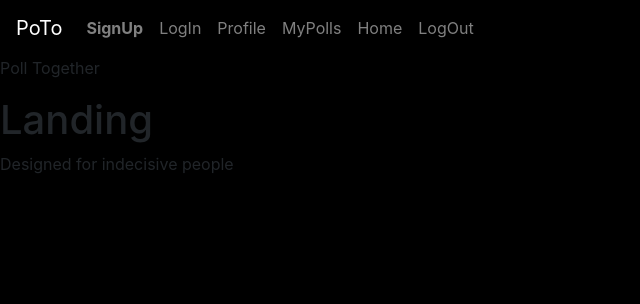
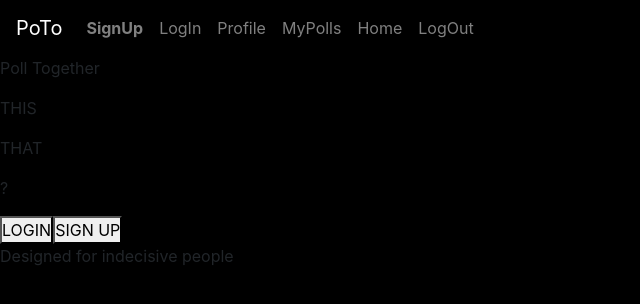
Before and after one commit to JacobRishe/Poto, a React (Create React App) app: page / in a window 1280 px wide. Shown: the top 304 px of the page, without its empty margins (0-640 px from the left). Built offline with nearby package versions, Linux system fonts and the light colour scheme.

Commit message:
created structure of page

```diff
--- a/src/pages/Landing.js
+++ b/src/pages/Landing.js
@@ -2,8 +2,20 @@ import React from 'react'
 
 export default function Home() {
     return (
+        <>
+        <div className="this">
+            <p>THIS</p>
+        </div>
+        <div className="that">
+            <p>THAT</p>
+        </div>
+        <div className="that">
+            <p>?</p>
+        </div>
         <div>
-            <h1>Landing</h1>
+            <button className="login">LOGIN</button>
+            <button className="login">SIGN UP</button>
         </div>
+        </>
     )
 }
```
